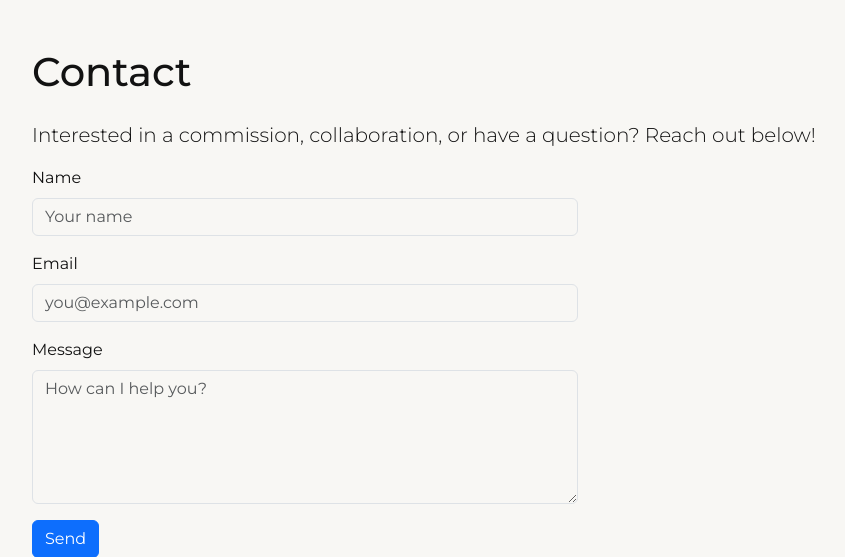
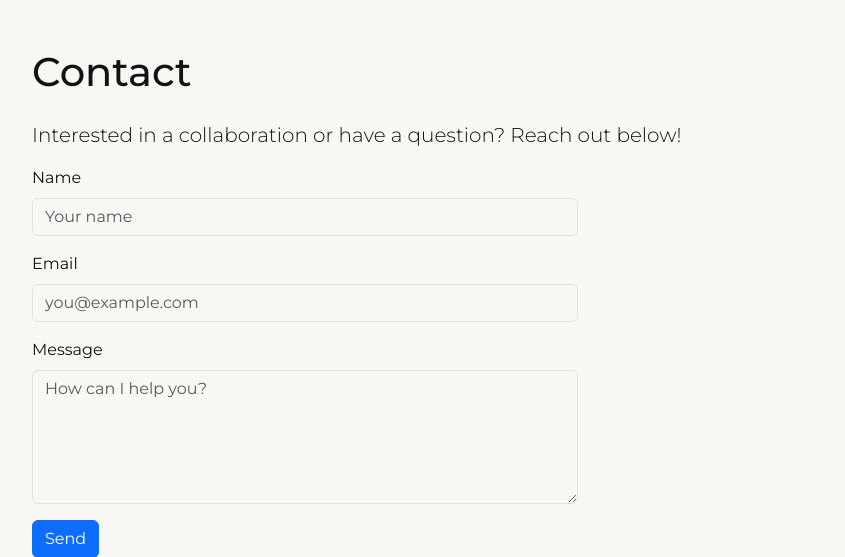
Before and after one commit to nazhameed/art-by-ck, a Django app: page /contact/ in a window 1280 px wide. Shown: the part 121-678 px from the top of the page, without its empty margins (50-895 px from the left). Run offline with Django 5.2, Linux system fonts and the light colour scheme; parts of the project's set-up code (start-up, migrations or seed data) failed here and were passed over; some web fonts are replaced.

Commit message:
feat: update contact page text for clarity

```diff
--- a/templates/contact.html
+++ b/templates/contact.html
@@ -3,7 +3,7 @@
 {% block content %}
 <div class="container py-5">
   <h1 class="mb-4">Contact</h1>
-  <p class="lead">Interested in a commission, collaboration, or have a question? Reach out below!</p>
+  <p class="lead">Interested in a collaboration or have a question? Reach out below!</p>
   <div class="row">
     <div class="col-md-8 col-lg-6">
       <form>
```
